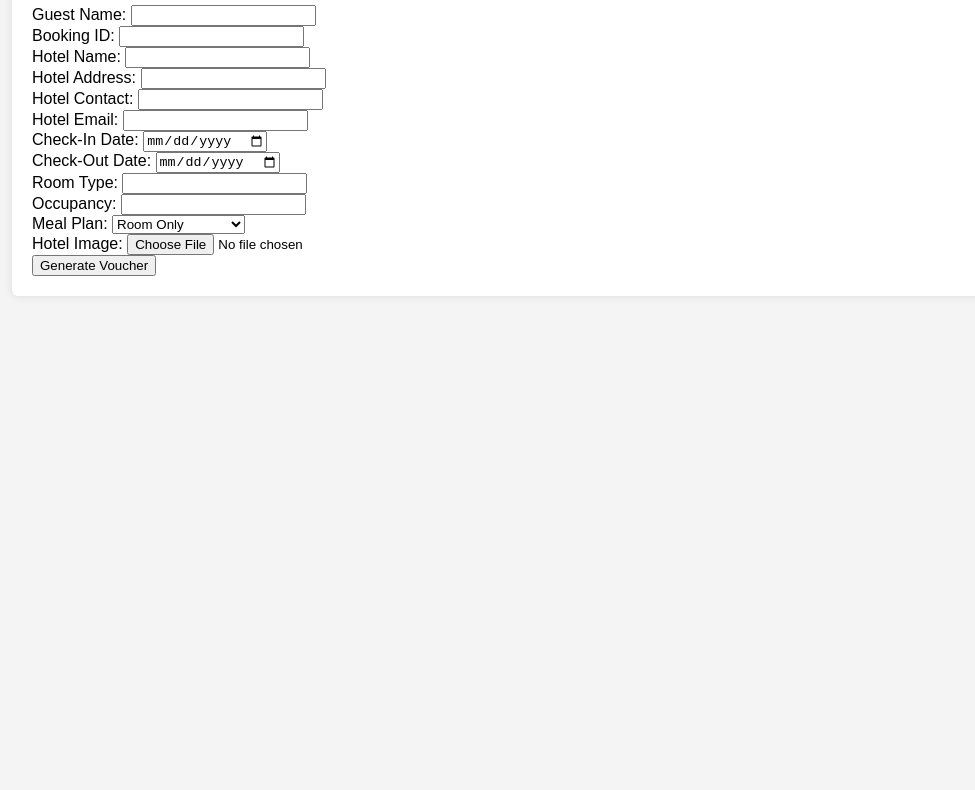
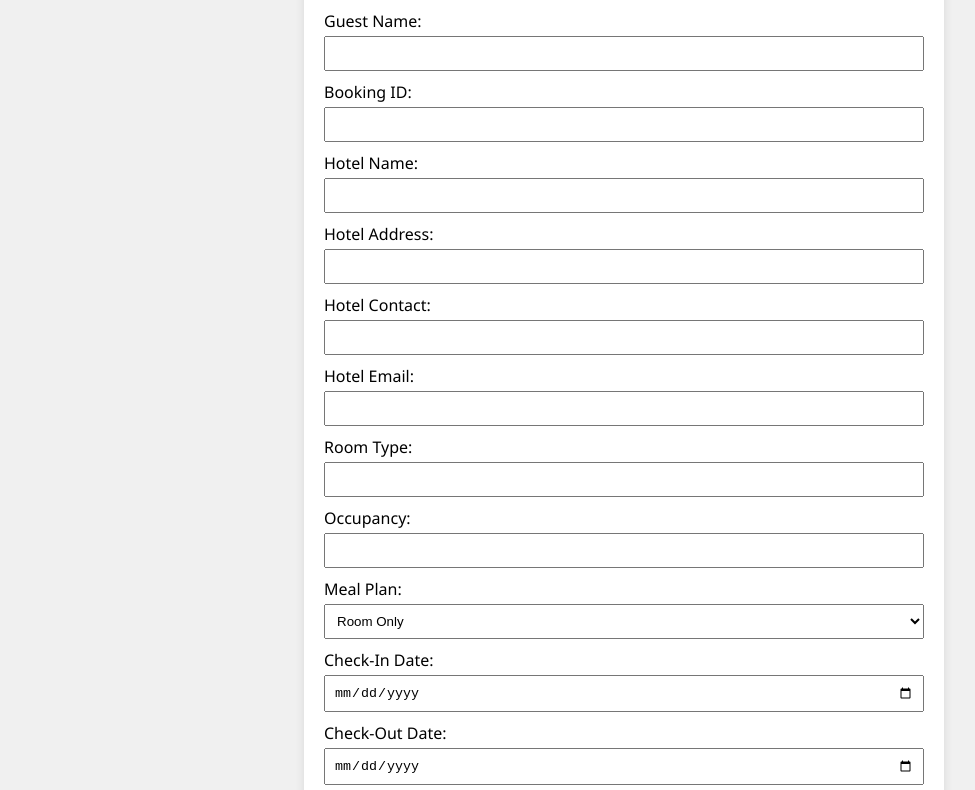
Before and after one commit to kkcoder121/hotel-voucher-generator, a plain HTML site: page index.html in a window 1280 px wide. Shown: the part 111-901 px from the top of the page, without its empty margins (16-991 px from the left). Before the commit the page ends 800 px from the top, so only its background shows below. Drawn offline with Linux system fonts and the light colour scheme.

Commit message:
Add files via upload

```diff
--- a/index.html
+++ b/index.html
@@ -1,36 +1,37 @@
-
 <!DOCTYPE html>
 <html lang="en">
 <head>
   <meta charset="UTF-8">
-  <title>Hotel Voucher - Flymaxt</title>
+  <title>Flymaxt Hotel Voucher</title>
   <link rel="stylesheet" href="style.css">
 </head>
 <body>
+  <div class="form-container">
     <form id="voucherForm">
-    <h2>Hotel Voucher Generator</h2>
-    <label>Guest Name: <input type="text" id="guestName" required></label><br>
-    <label>Booking ID: <input type="text" id="bookingId" required></label><br>
-    <label>Hotel Name: <input type="text" id="hotelName" required></label><br>
-    <label>Hotel Address: <input type="text" id="hotelAddress" required></label><br>
-    <label>Hotel Contact: <input type="text" id="hotelContact" required></label><br>
-    <label>Hotel Email: <input type="email" id="hotelEmail" required></label><br>
-    <label>Check-In Date: <input type="date" id="checkIn" required></label><br>
-    <label>Check-Out Date: <input type="date" id="checkOut" required></label><br>
-    <label>Room Type: <input type="text" id="roomType" required></label><br>
-    <label>Occupancy: <input type="text" id="occupancy" required></label><br>
+      <h2>Fill Voucher Details</h2>
+      <label>Guest Name: <input type="text" id="guestName" required></label>
+      <label>Booking ID: <input type="text" id="bookingId" required></label>
+      <label>Hotel Name: <input type="text" id="hotelName" required></label>
+      <label>Hotel Address: <input type="text" id="hotelAddress" required></label>
+      <label>Hotel Contact: <input type="text" id="hotelContact" required></label>
+      <label>Hotel Email: <input type="email" id="hotelEmail" required></label>
+      <label>Room Type: <input type="text" id="roomType" required></label>
+      <label>Occupancy: <input type="text" id="occupancy" required></label>
       <label>Meal Plan:
-      <select id="mealPlan">
+        <select id="mealPlan" required>
           <option value="Room Only">Room Only</option>
-        <option value="Breakfast Included">Breakfast Included</option>
-        <option value="Half Board">Half Board</option>
-        <option value="Full Board">Full Board</option>
-        <option value="All Inclusive">All Inclusive</option>
+          <option value="Breakfast Only">Breakfast Only</option>
+          <option value="MAP">MAP</option>
+          <option value="CP">CP</option>
+          <option value="AP">AP</option>
         </select>
-    </label><br>
-    <label>Hotel Image: <input type="file" id="hotelImage"></label><br>
+      </label>
+      <label>Check-In Date: <input type="date" id="checkIn" required></label>
+      <label>Check-Out Date: <input type="date" id="checkOut" required></label>
+      <label>Upload Hotel Image: <input type="file" id="hotelImage"></label>
       <button type="submit">Generate Voucher</button>
     </form>
+  </div>
 
   <div id="voucherOutput" class="voucher" style="display:none;"></div>
   <button id="downloadBtn" onclick="downloadPDF()" style="display:none;">Download PDF</button>
--- a/script.js
+++ b/script.js
@@ -5,19 +5,22 @@ document.getElementById("voucherForm").addEventListener("submit", function(e) {
   const checkIn = new Date(get("checkIn"));
   const checkOut = new Date(get("checkOut"));
   const nights = Math.round((checkOut - checkIn) / (1000 * 60 * 60 * 24));
+
   const output = document.getElementById("voucherOutput");
-
   output.innerHTML = `
-    <div class="voucher-box">
-      <h2>FLYMAXT TRAVELS PRIVATE LIMITED</h2>
-      <p><strong>Guest:</strong> ${get("guestName")}</p>
+    <div>
+      <h2 style="text-align:center;">FLYMAXT TRAVELS PRIVATE LIMITED</h2>
+      <p style="text-align:center;">C-3/49 YAMUNA VIHAR | Contact: 9599366500 | Email: flymax121@gmail.com</p>
+      <hr>
       <p><strong>Booking ID:</strong> ${get("bookingId")}</p>
+      <p><strong>Guest Name:</strong> ${get("guestName")}</p>
       <p><strong>Hotel:</strong> ${get("hotelName")}</p>
       <p><strong>Address:</strong> ${get("hotelAddress")}</p>
       <p><strong>Contact:</strong> ${get("hotelContact")} | ${get("hotelEmail")}</p>
-      <p><strong>Stay:</strong> ${checkIn.toDateString()} to ${checkOut.toDateString()} (${nights} nights)</p>
-      <p><strong>Room:</strong> ${get("roomType")} | ${get("occupancy")} | Meal Plan: ${get("mealPlan")}</p>
-      <p><em>Passport, Aadhar, Driving License and Govt. ID are accepted as ID proof(s).</em></p>
+      <p><strong>Stay:</strong> ${checkIn.toLocaleDateString("en-GB")} to ${checkOut.toLocaleDateString("en-GB")} (${nights} Night(s))</p>
+      <p><strong>Room Type:</strong> ${get("roomType")} | <strong>Occupancy:</strong> ${get("occupancy")}</p>
+      <p><strong>Meal Plan:</strong> ${get("mealPlan")}</p>
+      <p style="margin-top:20px;"><em>Passport, Aadhar, Driving License and Govt. ID are accepted as ID proof(s).</em></p>
     </div>
   `;
 
@@ -39,5 +42,5 @@ document.getElementById("voucherForm").addEventListener("submit", function(e) {
 
 function downloadPDF() {
   const el = document.getElementById("voucherOutput");
-  html2pdf().from(el).save('hotel_voucher.pdf');
+  html2pdf().from(el).save("hotel_voucher.pdf");
 }
--- a/style.css
+++ b/style.css
@@ -1,18 +1,35 @@
 
 body {
-  font-family: Arial, sans-serif;
-  background: #f4f4f4;
+  font-family: 'Segoe UI', Tahoma, Geneva, Verdana, sans-serif;
+  background: #f0f0f0;
   padding: 20px;
 }
-form {
+.form-container {
+  max-width: 600px;
+  margin: auto;
   background: #fff;
   padding: 20px;
   border-radius: 6px;
   box-shadow: 0 0 10px rgba(0,0,0,0.1);
 }
-.voucher-box {
-  background: #fff;
-  padding: 20px;
-  border: 2px solid #000;
-  margin-top: 20px;
+form label {
+  display: block;
+  margin: 10px 0;
 }
+form input, form select {
+  width: 100%;
+  padding: 8px;
+  margin-top: 4px;
+  box-sizing: border-box;
+}
+button {
+  margin-top: 15px;
+  padding: 10px 20px;
+}
+.voucher {
+  max-width: 800px;
+  margin: 30px auto;
+  background: white;
+  padding: 30px;
+  border: 2px solid black;
+}
```
Lines whose indentation alone changed are shown as unchanged.
